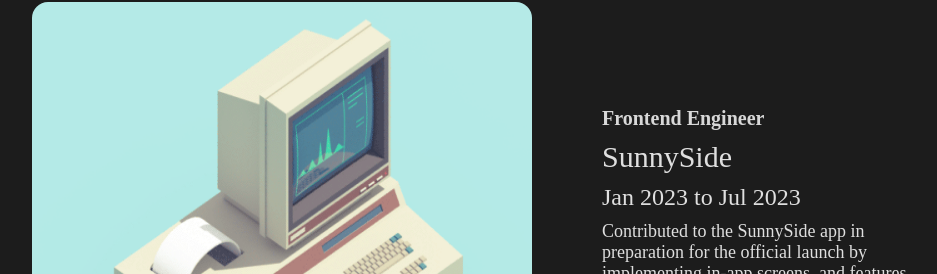
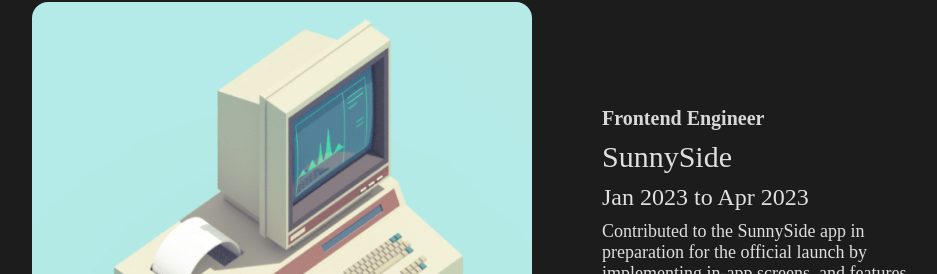
Before and after one commit to kylejosephswe/Personal-Website, a React (Create React App) app: page / in a window 1280 px wide. Shown: the part 1354-1628 px from the top of the page, without its empty margins (158-1095 px from the left). Built offline with nearby package versions, Linux system fonts and the light colour scheme.

Commit message:
Changed resume.

```diff
--- a/src/App.js
+++ b/src/App.js
@@ -49,7 +49,7 @@
                   altImage="oldComputer1"
                   jobTitle="Frontend Engineer"
                   companyName="SunnySide"
-                  companyDate="Jan 2023 to Jul 2023"
+                  companyDate="Jan 2023 to Apr 2023"
                   workDesc="Contributed to the SunnySide app in preparation for the official launch by implementing in-app screens, and features needed for a seamless user experience"
                   skills="JavaScript, TypeScript, React, React Native, CSS, Git"
                   redirect="https://www.sunnyside.care/"
--- a/src/components/Navbar.js
+++ b/src/components/Navbar.js
@@ -57,7 +57,7 @@
         </Link>
         <a
           className="a-link"
-          href="https://drive.google.com/file/d/1cO3kOsanqBujcmLQxINcfNvMpU4nvzTr/view?usp=sharing"
+          href="https://drive.google.com/file/d/1BUInewApn5MC8dWxyDpueSQViW4BuIRl/view?usp=sharing"
           target="_blank"
           rel="noreferrer"
         >
```
